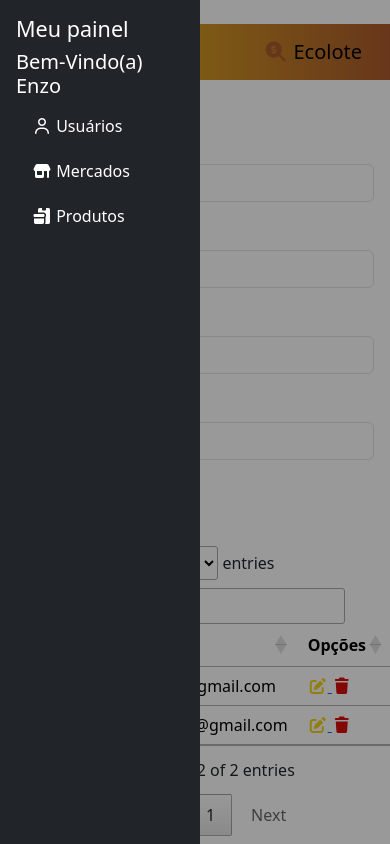
After one commit to lucas0707lm/lucas.ssm, a PHP site: page /principal.php in a window 390 px wide, after a click that opens the changed part. The commit adds this page. Run offline with PHP 8.4, Linux system fonts and the light colour scheme; a user stored in the database is signed in; data comes from the database, SQL or seed files in the repository; both versions use the stored data as it was after the commit; some libraries are stand-ins or nearby versions.

Commit message:
feito inserir e excluir

```diff
--- a/projeto itg/assets/estilo.css
+++ b/projeto itg/assets/estilo.css
@@ -16,3 +16,55 @@
     border-radius:20px;
     box-shadow:2px 2px 10px rgb(0, 0, 0) ! important;
 }
+
+.corbarra{
+    background: linear-gradient(to left, #ad5a2d, rgb(243, 210, 24) );
+}
+body{
+    margin:0;
+    padding:0;
+
+}
+
+.sidebar{
+    width:200px;
+    min-height:100vh;
+}
+
+.sidebar .nav-link{
+    color:#ffffff;
+    transition: 0.3s;
+    margin-bottom:5px;
+    border-radius:8px;
+
+
+}
+.sidebar .nav-link:hover{
+    background-color: #ad5a2d;
+
+}
+@media(max-width: 1300px){
+    .sidebar{
+        position: fixed;
+        top:0;
+        left:-260px;
+        z-index:1000;
+         transition: 0.3s;
+    }
+    .escorecer{
+        display:none;
+        position:fixed;
+        inset:0;
+        background: rgb(0, 0, 0,0.4);
+        z-index:1000;
+
+    }
+
+    .escorecer.show{
+        display:block;
+
+    }
+    .sidebar.show{
+        left: 0;
+    }
+}
--- a/projeto itg/assets/script.js
+++ b/projeto itg/assets/script.js
@@ -0,0 +1,8 @@
+$(document).ready( function () {
+    $('#tabela').DataTable();
+} );
+var table = new DataTable('#tabela', {
+    language: {
+        url: 'https://cdn.datatables.net/plug-ins/1.11.3/i18n/pt_br.json',
+    },
+});
--- /dev/null
+++ b/projeto itg/backend/conexao.php
@@ -0,0 +1,14 @@
+<?php
+    $endereco = "localhost";
+    $nome = "ecolote";
+    $usuario = "root";
+    $senha = "";
+
+    $conexao = mysqli_connect($endereco, $usuario, $senha, $nome);
+
+    if(!$conexao){
+        echo "Erro na conexão";
+    }else{
+        echo "Parabéns, conectou!";
+    }
+?>
--- /dev/null
+++ b/projeto itg/backend/validacao.php
@@ -0,0 +1,13 @@
+<?php
+ session_start();
+
+ if(!isset($_SESSION["email"]) or !isset($_SESSION["senha"])){
+    session_destroy();
+
+    unset($_SESSION['email']);
+    unset($_SESSION['senha']);
+
+    header('location:../projeto itg/login.php');
+
+ }
+?>
--- a/projeto itg/login.html
+++ b/projeto itg/login.php
@@ -17,14 +17,14 @@
         <div class="col-12 col-sm-10 col-md-6 col-lg-4 card shadow p-4 telalogin animate__animated animate__backInLeft">
        <div class="text-center m-4"> <i class="fa-regular fa-circle-user" style="color: rgb(0, 0, 0); font-size:60px;"></i></div>
             <h3 class="text-center m-4">Login Administrativo</h3>
-            <form>
+            <form action="./backend/logar.php" method="post">
                 <div class="mb-3">
                     <label class="form-label"> Email </label>
-                    <input type="email" class="form-control">
+                    <input type="email" name="email" class="form-control">
                 </div>
                 <div class="mb-3">
                     <label class="form-label"> Senha </label>
-                    <input type="password" class="form-control">
+                    <input type="password" name="senha" class="form-control">
                 </div>
                 <button type="submit" class="btn btn-primary">Entrar</button>
                 <button type="reset" class="btn btn-secondary"> Limpar </button>
--- /dev/null
+++ b/projeto itg/principal.php
@@ -0,0 +1,150 @@
+<?php
+include './backend/conexao.php';
+include './backend/validacao.php';
+?>
+
+<!doctype html>
+<html lang="pt-br">
+  <head>
+    <meta charset="utf-8">
+    <meta name="viewport" content="width=device-width, initial-scale=1">
+    <title> Ecolote </title>
+    <link href="https://cdn.jsdelivr.net/npm/bootstrap@5.3.8/dist/css/bootstrap.min.css" rel="stylesheet" integrity="sha384-sRIl4kxILFvY47J16cr9ZwB07vP4J8+LH7qKQnuqkuIAvNWLzeN8tE5YBujZqJLB" crossorigin="anonymous">
+    <link rel="stylesheet" href="./assets/estilo.css">
+    <link rel="stylesheet" href="https://cdnjs.cloudflare.com/ajax/libs/font-awesome/7.0.1/css/all.min.css" integrity="sha512-2SwdPD6INVrV/lHTZbO2nodKhrnDdJK9/kg2XD1r9uGqPo1cUbujc+IYdlYdEErWNu69gVcYgdxlmVmzTWnetw==" crossorigin="anonymous" referrerpolicy="no-referrer" />
+    <link rel="stylesheet" href="https://cdn.datatables.net/2.3.7/css/dataTables.dataTables.css" />
+
+  </head>
+  <body>
+    <nav class="navbar navbar-expand-lg corbarra">
+  <div class="container-fluid">
+
+    <button onclick="abrirmenu()" class="navbar-toggler  " type="button" data-bs-toggle="collapse"  aria-controls="navbarSupportedContent" aria-expanded="false" aria-label="Toggle navigation">
+      <span class="navbar-toggler-icon"></span>
+    </button>
+
+    <a class="navbar-brand" href="#"> <i class="fa-solid fa-magnifying-glass-dollar" style="color: rgb(173, 92, 45);"></i> Ecolote </a>
+    <div class="collapse navbar-collapse" id="navbarSupportedContent">
+      <ul class="navbar-nav me-auto mb-2 mb-lg-0">
+        <li class="nav-item">
+          <a class="nav-link active" aria-current="page" href="#">Home</a>
+        </li>
+        <li class="nav-item">
+          <a class="nav-link" href="#">Plúblico</a>
+        </li>
+        <li class="nav-item dropdown">
+          <a class="nav-link dropdown-toggle" href="#" role="button" data-bs-toggle="dropdown" aria-expanded="false">
+            Menu
+          </a>
+          <ul class="dropdown-menu">
+            <li><a class="dropdown-item" href="#">Action</a></li>
+            <li><a class="dropdown-item" href="#">Another action</a></li>
+            <li><hr class="dropdown-divider"></li>
+            <li><a class="dropdown-item" href="#">Something else here</a></li>
+          </ul>
+        </li>
+
+      </ul>
+
+    </div>
+  </div>
+</nav>
+
+<div id="escorecer" class="escorecer" onclick="abrirmenu()"></div>
+
+</aside>
+
+<div class="container-fluid"></div>
+   <div  class="row">
+    <div class="col-md-2 bg-dark">
+
+<aside id="sidebar" class="sidebar p-3 text-white bg-dark">
+    <h4> Meu painel </h4>
+    <h5> Bem-Vindo(a) <?php echo $_SESSION['usuario'] ?> </h5>
+    <ul class="nav flex-column">
+        <li class="nav-item">
+             <a class="nav-link" href="#"> <i class="fa-regular fa-user" style="color: rgb(255, 255, 255);"></i> Usuários</a>
+        </li>
+        <li class="nav-item">
+             <a class="nav-link" href="#"> <i class="fa-solid fa-shop" style="color: rgb(255, 255, 255);"></i> Mercados</a>
+        </li>
+        <li class="nav-item">
+             <a class="nav-link" href="#"> <i class="fa-solid fa-boxes-packing" style="color: rgb(255, 255, 255);"></i> Produtos</a>
+        </li>
+
+    </ul>
+
+
+    </div>
+    <div class="col-md-5">
+      <form action="./backend/usuario/inserir.php" method="post" class="p-3">
+        <h3> <i class="fa-solid fa-address-card" style="color: rgb(173, 92, 45);"></i> Cadastro </h3>
+        <div class="mb-3">
+                    <label class="form-label"> Nome </label>
+                    <input type="text" name="nome" class="form-control">
+                </div>
+                <div class="mb-3">
+                    <label class="form-label"> CPF </label>
+                    <input type="text" name="cpf" class="form-control">
+                </div>
+                <div class="mb-3">
+                    <label class="form-label"> Email </label>
+                    <input type="email" name="email" class="form-control">
+                </div>
+                <div class="mb-3">
+                    <label class="form-label"> Senha </label>
+                    <input type="password" name="senha" class="form-control">
+                </div>
+                <button type="submit" class="btn btn-primary">Cadastrar</button>
+                <button type="reset" class="btn btn-secondary"> Limpar </button>
+            </form>
+
+    </div>
+    <div class="col-md-5">
+      <table class="table" id="tabela">
+  <thead>
+    <tr>
+      <th scope="col"> iD </th>
+      <th scope="col">Nome</th>
+      <th scope="col">Email</th>
+      <th scope="col">Opções</th>
+    </tr>
+  </thead>
+  <tbody>
+    <?php
+    $sql = 'SELECT * FROM usuario';
+    $dados = mysqli_query($conexao, $sql);
+
+    while($coluna = mysqli_fetch_assoc($dados)){
+    ?>
+    <tr>
+      <th scope="row"> <?php echo $coluna['id'] ?> </th>
+      <td> <?php echo $coluna['nome'] ?> </td>
+      <td> <?php echo $coluna['email'] ?> </td>
+      <td>
+        <a href=""> <i class="fa-solid fa-pen-to-square" style="color: rgb(243, 210, 24);"></i> </a>
+        <a href="<?php echo './backend/usuario/excluir.php?id='.$coluna['id'] ?>" onclick="return confirm('Deseja realmente excluir?')" > <i class="fa-solid fa-trash" style="color: rgb(216, 11, 11);"></i> </a>
+      </td>
+    </tr>
+    <?php } ?>
+
+  </tbody>
+</table>
+    </div>
+   </div>
+
+
+
+<script>
+    function abrirmenu(){
+        document.getElementById('sidebar').classList.toggle('show');
+        document.getElementById('escorecer').classList.toggle('show');
+    }
+</script>
+
+    <script src="https://cdn.jsdelivr.net/npm/bootstrap@5.3.8/dist/js/bootstrap.bundle.min.js" integrity="sha384-FKyoEForCGlyvwx9Hj09JcYn3nv7wiPVlz7YYwJrWVcXK/BmnVDxM+D2scQbITxI" crossorigin="anonymous"></script>
+    <script src="https://cdnjs.cloudflare.com/ajax/libs/jquery/3.7.1/jquery.min.js" integrity="sha512-v2CJ7UaYy4JwqLDIrZUI/4hqeoQieOmAZNXBeQyjo21dadnwR+8ZaIJVT8EE2iyI61OV8e6M8PP2/4hpQINQ/g==" crossorigin="anonymous" referrerpolicy="no-referrer"></script>
+    <script src="https://cdn.datatables.net/2.3.7/js/dataTables.js"></script>
+    <script src="assets/script.js"></script>
+  </body>
+</html>
```
Also changed, not shown: projeto itg/assets/banco.sql (added, +29 -0 lines), projeto itg/backend/logar.php (added, +26 -0 lines), projeto itg/backend/usuario/excluir.php (added, +10 -0 lines), projeto itg/backend/usuario/inserir.php (added, +15 -0 lines), projeto itg/teste.php (added, +36 -0 lines).
